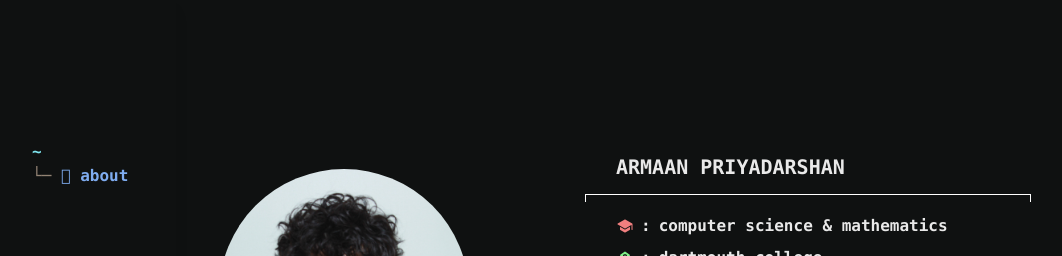
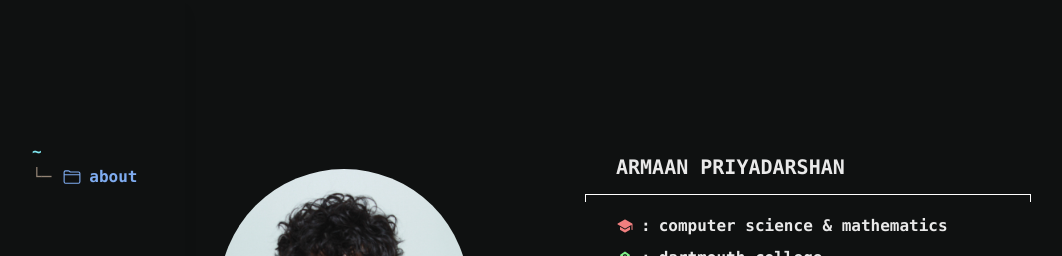
Before and after one commit to armaanpriyadarshan/personal-website, a Next.js app: page / in a window 1280 px wide. Shown: the top 256 px of the page, without its empty margins (16-1078 px from the left). Built offline with nearby package versions, Linux system fonts and the light colour scheme.

Commit message:
fixed nav icons

```diff
--- a/src/app/components/Navigation.js
+++ b/src/app/components/Navigation.js
@@ -1,6 +1,7 @@
 import { useState, useEffect } from "react";
 import { motion, AnimatePresence } from 'framer-motion';
 import { useNavigation } from '../contexts/NavigationContext';
+import { IoFolderOutline, IoDocumentOutline } from 'react-icons/io5';
 
 const sectionIds = {
     whoami: 'section-whoami',
@@ -55,12 +56,13 @@ export default function Navigation() {
             >
                 <div className="text-left flex flex-col px-12 font-mono gap-y-2">
                     <span className="text-[var(--lightBlue)] font-bold select-none leading-none">~</span>
-                    <span className="font-bold select-none leading-none">
+                    <span className="font-bold select-none leading-none flex items-center gap-1">
                         <span className="text-[var(--grey)]">└─ </span>
-                        <span className="text-[var(--darkBlue)]"> about</span>
+                        <IoFolderOutline className="inline text-[var(--darkBlue)] text-lg align-middle ml-2" />
+                        <span className="text-[var(--darkBlue)] ml-1">about</span>
                     </span>
                     <motion.div
-                        className="ml-8 relative mt-1 flex flex-col gap-y-2"
+                        className="ml-9 relative mt-1 flex flex-col gap-y-2"
                         initial="hidden"
                         animate="visible"
                         variants={{
@@ -86,7 +88,7 @@ export default function Navigation() {
                                     }}
                                 >
                                     <span className="text-[var(--grey)] w-4">{isLast ? '└─' : '├─'} </span>
-                                    <span className="text-white ml-4 group-hover:text-background group-hover:bg-foreground px-1 rounded transition-colors duration-200"> {label}</span>
+                                    <span className="text-white ml-2 group-hover:text-background group-hover:bg-foreground px-1 rounded transition-colors duration-200 flex items-center gap-2"><IoDocumentOutline className="inline align-middle" /> {label}</span>
                                 </motion.button>
                             );
                         })}
@@ -137,7 +139,8 @@ export default function Navigation() {
                                 <span className="text-[var(--lightBlue)] font-bold select-none leading-none">~</span>
                                 <span className="font-bold select-none leading-none">
                                     <span className="text-[var(--grey)]">└─ </span>
-                                    <span className="text-[var(--darkBlue)]"> about</span>
+                                    <IoFolderOutline className="inline text-[var(--darkBlue)] text-lg align-middle" />
+                                    <span className="text-[var(--darkBlue)] ml-1">about</span>
                                 </span>
                                 <div className="ml-8 relative mt-1 flex flex-col gap-y-2">
                                     <div className="absolute left-[4px] -top-1 bottom-4 w-px bg-[var(--grey)] z-0" />
@@ -155,7 +158,7 @@ export default function Navigation() {
                                                 }
                                             >
                                                 <span className="text-[var(--grey)] w-4">{isLast ? '└─' : '├─'} </span>
-                                                <span className="text-white ml-4 group-hover:text-background group-hover:bg-foreground px-1 rounded transition-colors duration-200"> {label}</span>
+                                                <span className="text-white ml-4 group-hover:text-background group-hover:bg-foreground px-1 rounded transition-colors duration-200 flex items-center gap-1"><IoDocumentOutline className="inline align-middle" /> {label}</span>
                                             </button>
                                         );
                                     })}
```
